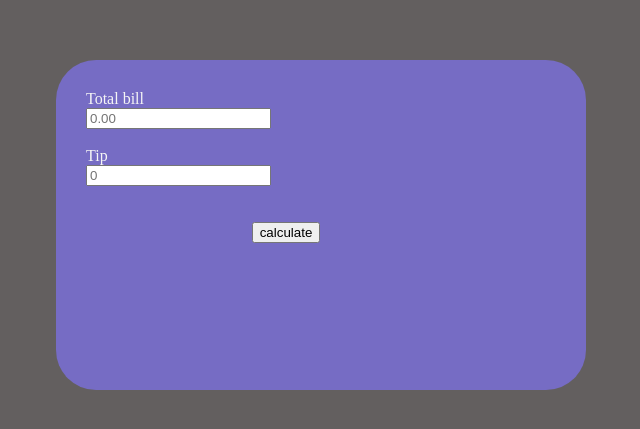
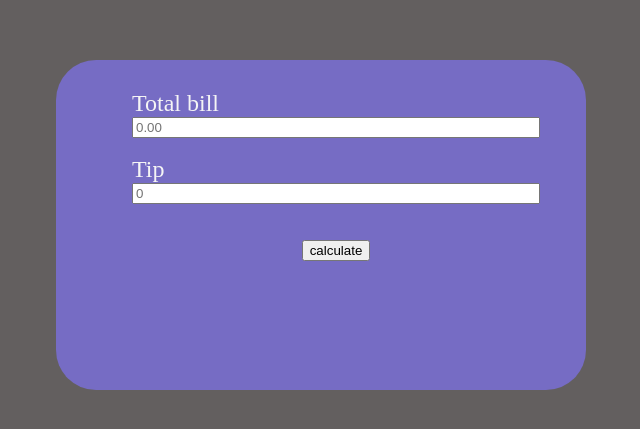
Before and after one commit to usmanabdu/React-tip-calculator, a React (Create React App) app: page / in a window 1280 px wide. Shown: the part 133-562 px from the top of the page, without its empty margins (429-1069 px from the left). Built offline with nearby package versions, Linux system fonts and the light colour scheme.

Commit message:
first feature_A commit

```diff
--- a/src/index.css
+++ b/src/index.css
@@ -31,7 +31,21 @@ code {
   padding:30px 0 0 30px;
   color:whitesmoke;
   border-radius: 40px;
+  display: flex;
+  flex-direction: column;
+  /* justify-content: center; */
+  align-items: center;
+
 }
+
+label {
+  font-size: x-large;
+}
+
+input {
+  width: 400px;
+}
+
 
 .bottom {
   display: flex;
```
